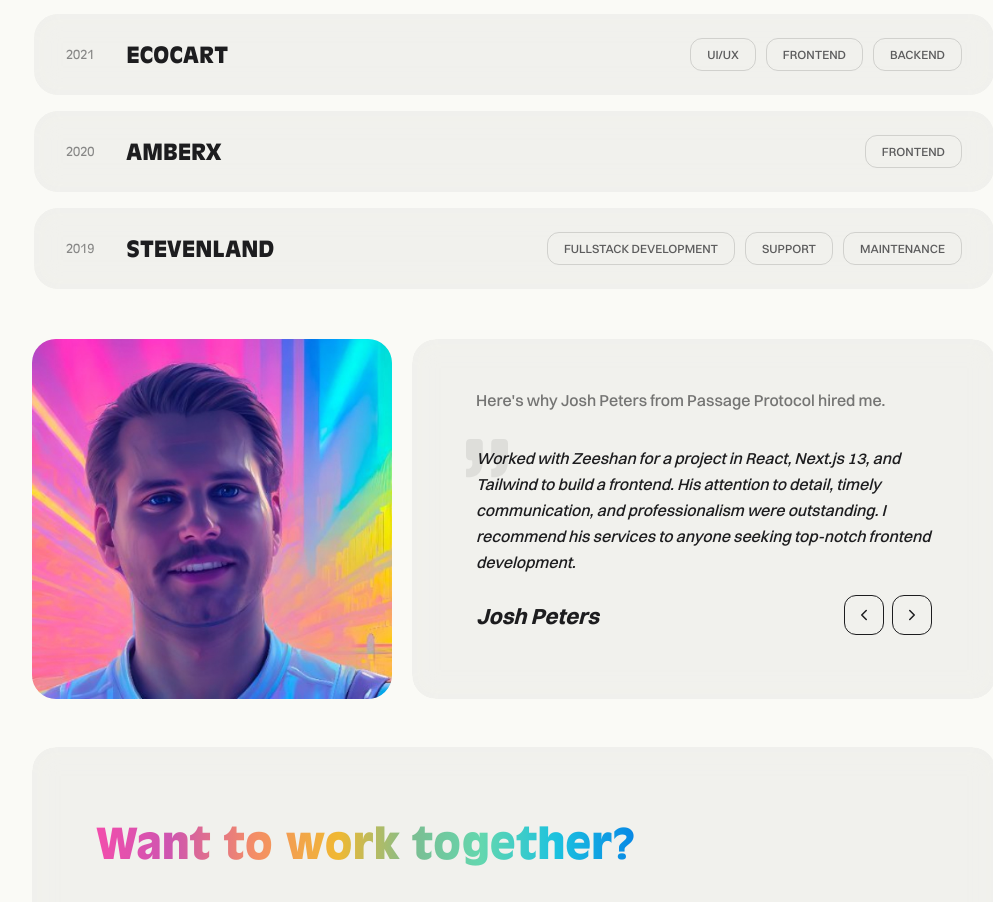
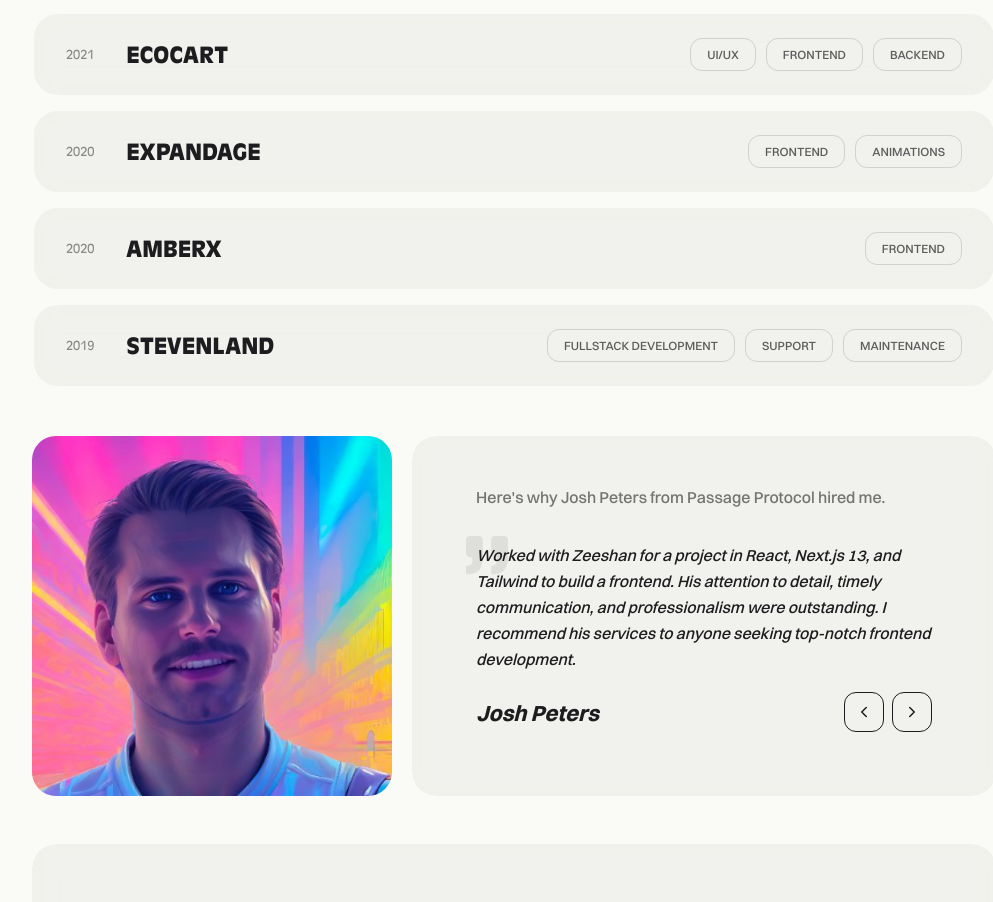
Before and after one commit to zeeshanjunaid/zeeshanjunaid.dev, a Next.js app: page / in a window 1280 px wide. Shown: the part 1300-2202 px from the top of the page, without its empty margins (126-1119 px from the left). Built offline with nearby package versions, Linux system fonts and the light colour scheme.

Commit message:
added new project

```diff
--- a/data/work.ts
+++ b/data/work.ts
@@ -87,6 +87,14 @@
     archived: true,
   },
   {
+    name: "expandage",
+    imgUrl: "/images/projects/expendage.jpg",
+    link: "https://expandage.netlify.app",
+    year: 2020,
+    tags: ["frontend", "animations"],
+    archived: true,
+  },
+  {
     name: "amberx",
     imgUrl: "/images/projects/amberx.jpg",
     link: "https://amberx.vercel.app/",
```
Also changed, not shown: public/images/projects/expendage.jpg (added).
